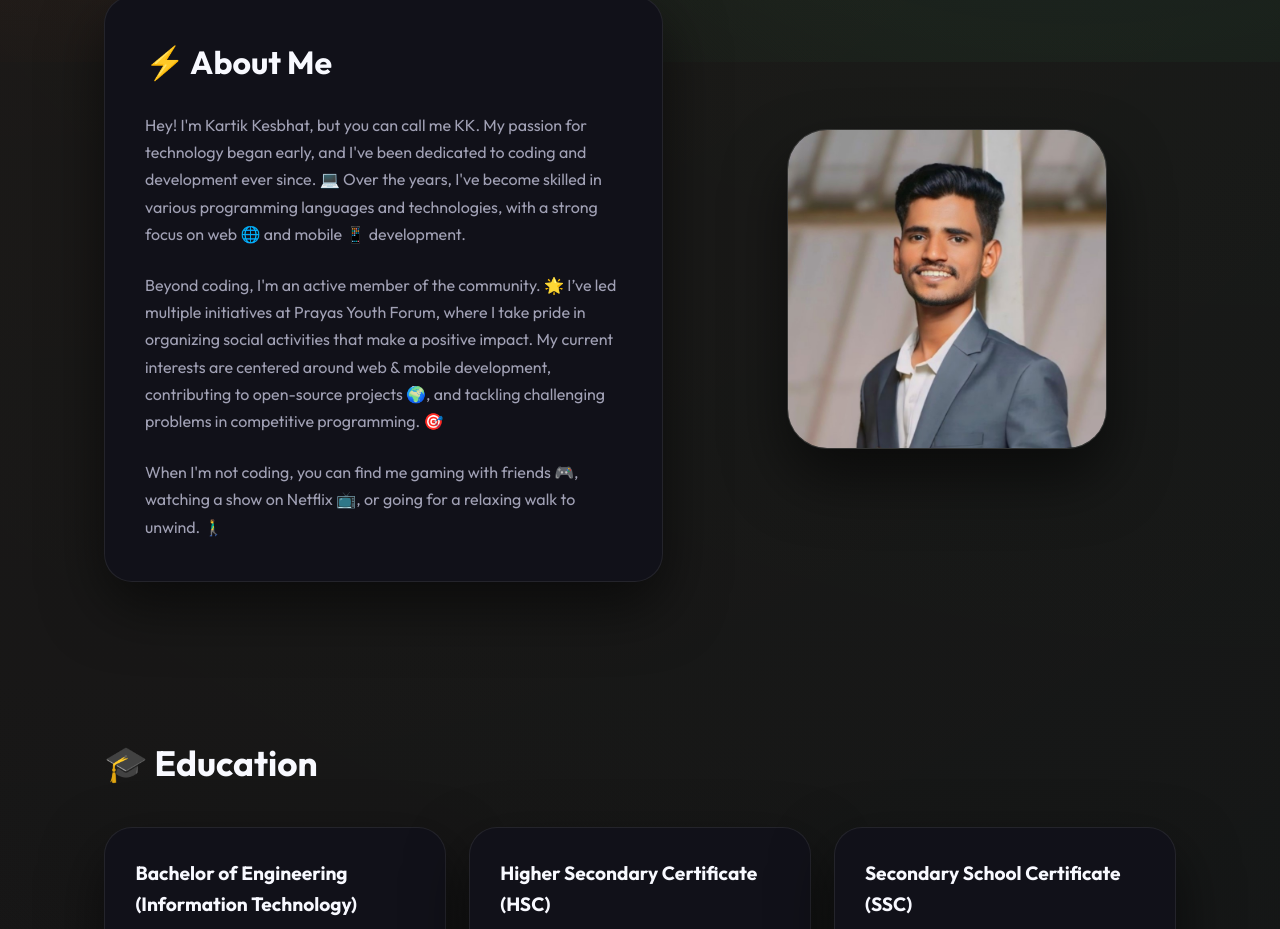
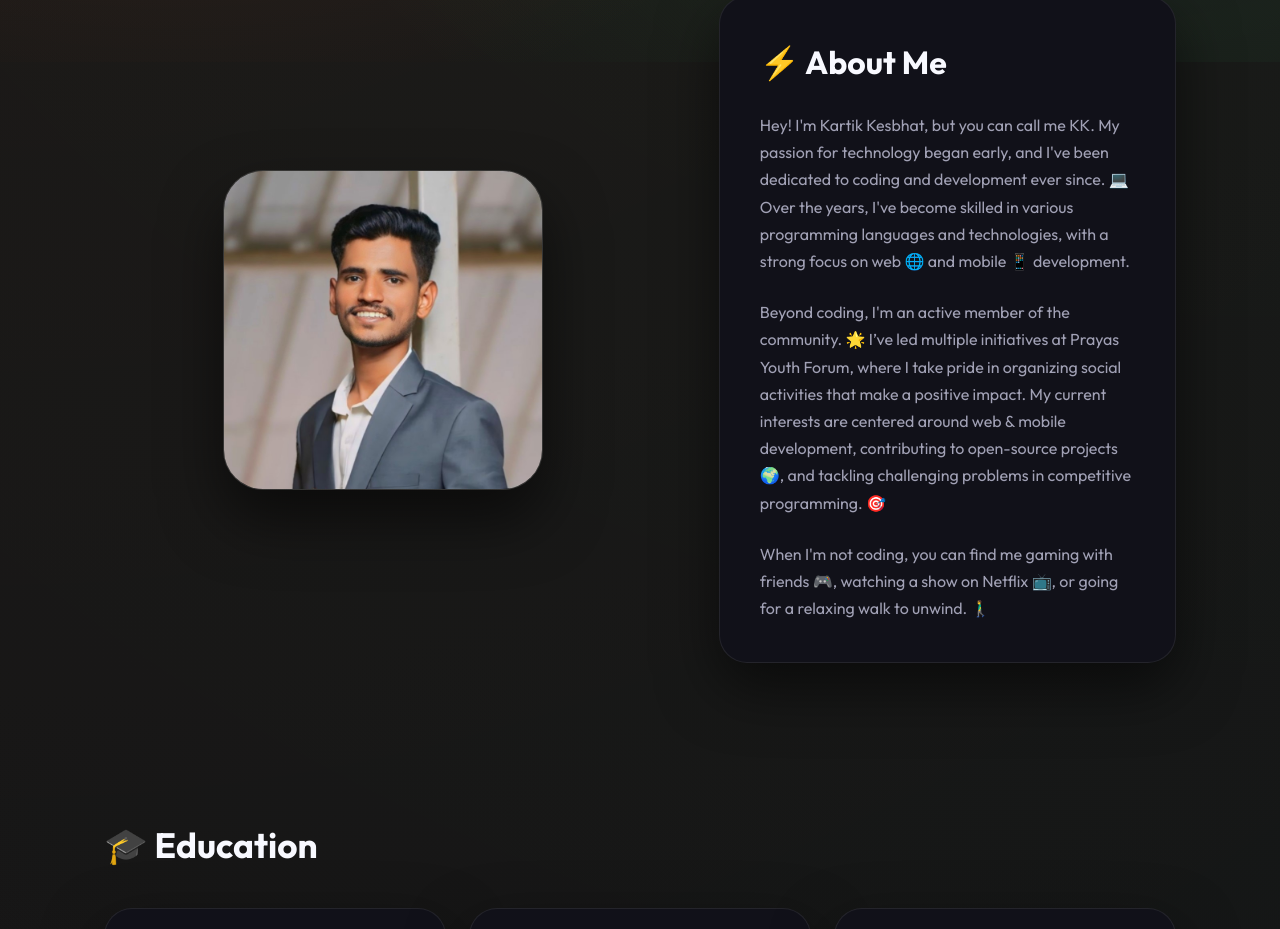
Before and after one commit to kartikkesbhat-2003/portfolio-react, a React (Vite) app: page / in a window 1280 px wide. Shown: the part 1011-1940 px from the top of the page. Built offline with nearby package versions, Linux system fonts and the light colour scheme.

Commit message:
Refactor About component to remove duplicate image container

```diff
--- a/src/components/AboutMe/About.jsx
+++ b/src/components/AboutMe/About.jsx
@@ -5,6 +5,9 @@ import './About.css'
 export const About = () => {
     return (
         <section className='about' id='about'>
+        <div className='about-image-container'>
+            <img src={profile} alt="Kartik Kesbhat" className='about-image'/>
+        </div>
         <div className='about-content'>
             <h2 className='about-heading'>⚡ About Me</h2>
             <p className='about-paragraph'>
@@ -17,9 +20,6 @@ export const About = () => {
             When I'm not coding, you can find me gaming with friends 🎮, watching a show on Netflix 📺, or going for a relaxing walk to unwind. 🚶‍♂️
             </p>
         </div>
-        <div className='about-image-container'>
-            <img src={profile} alt="Kartik Kesbhat" className='about-image'/>
-        </div>
     </section>
 
   )
```
